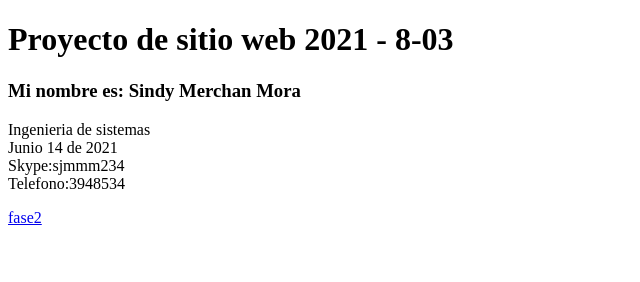
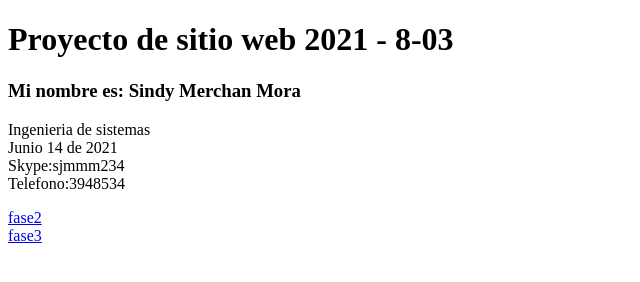
Before and after one commit to sjmerchan/DSW-SindyMerchan, a plain HTML site: page index.html in a window 1280 px wide. Shown: the full height of the page, 0-640 px from the left. Drawn offline with Linux system fonts and the light colour scheme.

Commit message:
actulizacionfase3
se actualiza en pagina principal

```diff
--- a/index.html
+++ b/index.html
@@ -15,6 +15,7 @@
         Skype:sjmmm234 <br>
         Telefono:3948534 <br>
     </p>
-    <a href="fase2/desaing.html">fase2</a>
+    <a href="fase2/desaing.html">fase2</a><br>
+    <a href="fase3/index.html">fase3</a><br>
 </body>
 </html>
```
